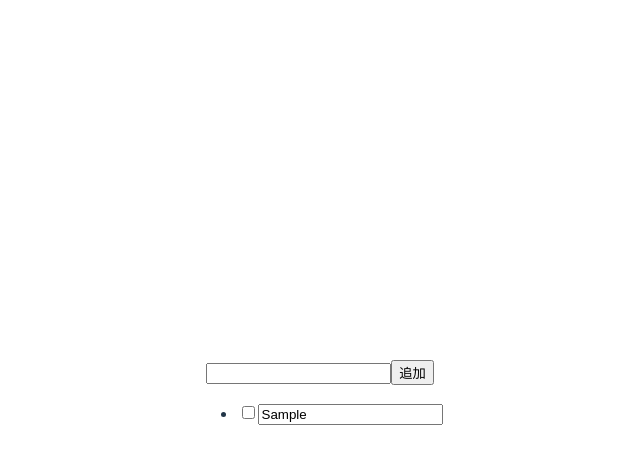
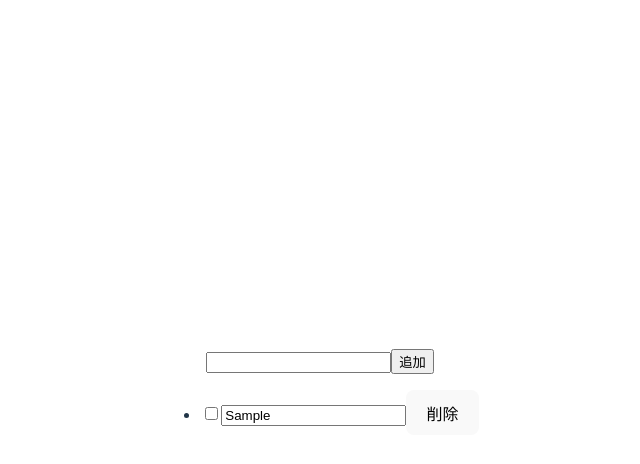
Before and after one commit to tokagame/react_todo_app, a React (Vite) app: page / in a window 1280 px wide. Both pictures are taken after typing "Sample" into the empty fields and a click on the input "追加". Shown: the top 464 px of the page, without its empty margins (320-960 px from the left). Built offline with nearby package versions, Linux system fonts and the light colour scheme.

Commit message:
タスクの削除機能を追加

```diff
--- a/src/App.tsx
+++ b/src/App.tsx
@@ -5,6 +5,7 @@
   value: string;
   readonly id: number;
   checked: boolean;
+  removed: boolean;
 }
 
 export const App = () => {
@@ -29,6 +30,7 @@
       value: text,
       id: new Date().getTime(),
       checked: false,
+      removed: false,
     }
 
     // スプレッド構文を用いて todos ステートのコピーへ newTodo を追加する
@@ -65,6 +67,20 @@
     setTodos(newTodos)
   }
 
+  const handleOnRemove = (id: number, removed: boolean) => {
+    const deepCopy = todos.map((todo) => ({ ...todo }));
+
+    const newTodos = deepCopy.map((todo) => {
+      if (todo.id === id) {
+        todo.removed = !removed;
+      }
+
+      return todo;
+    })
+
+    setTodos(newTodos);
+  }
+
   return (
     <div>
       <form onSubmit={(e) => handleOnSubmit(e)}>
@@ -91,9 +107,13 @@
               />
               <input
                 type="text"
+                disabled={todo.removed}
                 value={todo.value}
                 onChange={(e) => handleOnEdit(todo.id, e.target.value)}
               />
+              <button onClick={() => handleOnRemove(todo.id, todo.removed)}>
+                {todo.removed ? '復元' : '削除'}
+              </button>
             </li>
           )
         })}
```
